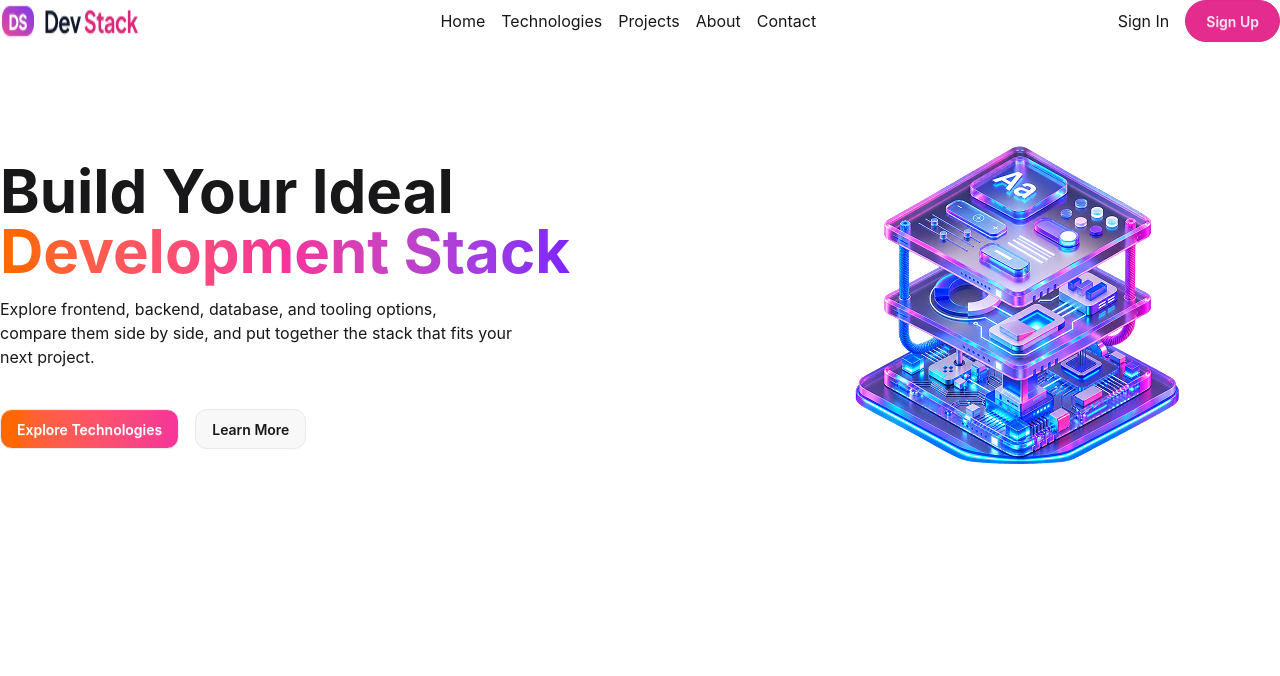
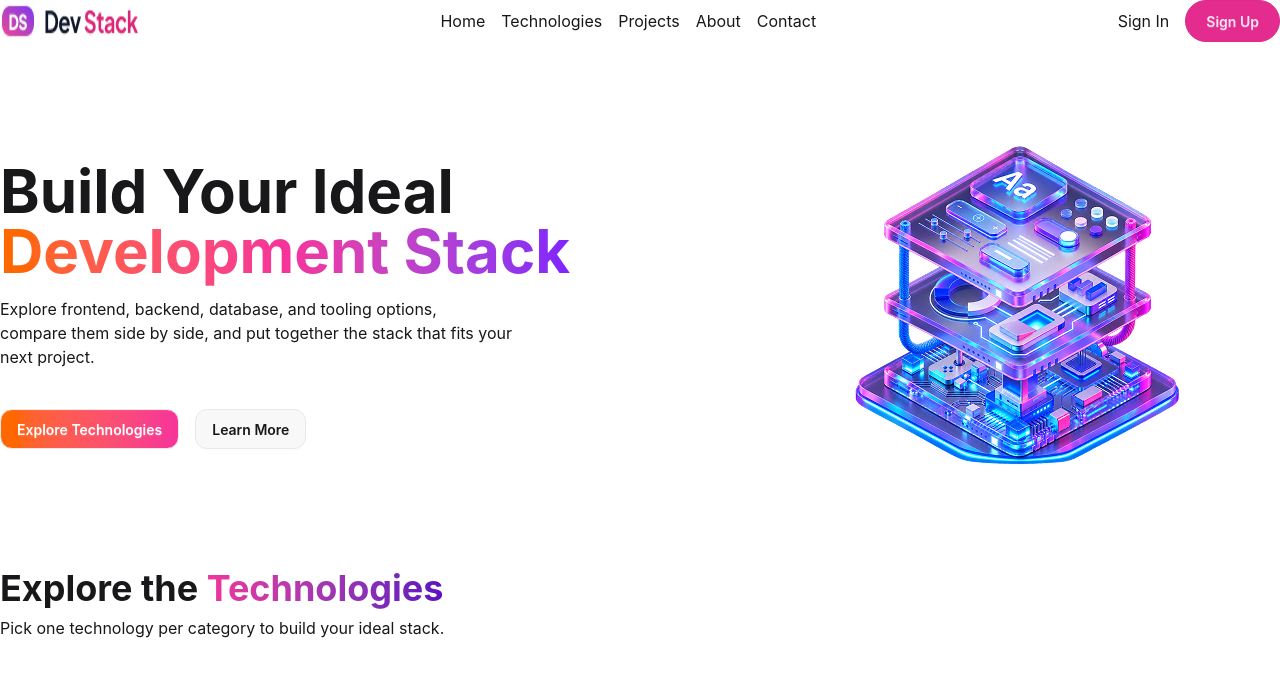
Before and after one commit to coder-rakib-62/my-devstack-project, a React (Vite) app: page / in a window 1280 px wide. Shown: the top 676 px of the page. Built offline with nearby package versions, Linux system fonts and the light colour scheme.

Commit message:
Technology content part push

```diff
--- a/src/components/Technologies.jsx
+++ b/src/components/Technologies.jsx
@@ -30,96 +30,92 @@ const Alltechnology = ({ technologies }) => {
 
     toast.success("Your stack cleared successfully!");
   };
-//   return (
-//     <div className="grid grid-cols-12 container mx-auto gap-6 items-start relative">
-//       <div className="col-span-9">
-//         <h3 className="text-4xl font-bold">
-//           Explore the
-//           <span className="bg-linear-to-r from-pink-500 to-violet-800 bg-clip-text text-transparent">
-//             {" "}
-//             Technologies
-//           </span>
-//         </h3>
+  return (
+    <div className="grid grid-cols-12 container mx-auto gap-6 items-start relative">
+      <div className="col-span-9">
+        <h3 className="text-4xl font-bold">
+          Explore the
+          <span className="bg-linear-to-r from-pink-500 to-violet-800 bg-clip-text text-transparent">
+            {" "}
+            Technologies
+          </span>
+        </h3>
 
-//         <p className="pt-2 pb-10">
-//           Pick one technology per category to build your ideal stack.
-//         </p>
+        <p className="pt-2 pb-10">
+          Pick one technology per category to build your ideal stack.
+        </p>
 
-//         <div className="grid grid-cols-3 gap-4">
-//           {technologies.map((technology) => (
-//             <TechnologyCard
-//               key={technology.id}
-//               technology={technology}
-//               onAddToStack={handleAddToStack}
-//               isAdded={selectedTechnologies.some(
-//                 (item) => item.id === technology.id,
-//               )}
-//             />
-//           ))}
-//         </div>
-//       </div>
-//       {/* <div className="col-span-3 mt-27.5">
-//         <div className="bg-white border border-slate-100 rounded-3xl p-7 shadow-sm sticky top-5">
-//           <div className="flex items-center justify-between mb-2">
-//             <h2 className="text-2xl font-bold text-slate-900">Your Stack</h2>
-//           </div>
+        {/* <div className="grid grid-cols-3 gap-4">
+          {technologies.map((technology) => (
+            <TechnologyCard
+              key={technology.id}
+              technology={technology}
+              onAddToStack={handleAddToStack}
+              isAdded={selectedTechnologies.some(
+                (item) => item.id === technology.id,
+              )}
+            />
+          ))}
+        </div> */}
+      </div>
 
-//           <p className="text-slate-400 text-base mb-6">
-//             {selectedTechnologies.length === 0
-//               ? "No technologies selected yet."
-//               : `${selectedTechnologies.length} technologies selected`}
-//           </p>
-//           {selectedTechnologies.length > 0 && (
-//             <button
-//               onClick={handleClearStack}
-//               className="w-full mb-4 bg-rose-50 hover:bg-rose-100 text-rose-500 font-semibold py-2.5 rounded-xl transition-colors duration-300"
-//             >
-//               Clear All
-//             </button>
-//           )}
-//           {selectedTechnologies.length === 0 ? (
-//             <div className="border-2 border-dashed border-slate-200 rounded-2xl py-9 flex items-center justify-center">
-//               <p className="text-slate-400 text-base">Your stack is empty.</p>
-//             </div>
-//           ) : (
-//             <div className="space-y-3">
-//               {selectedTechnologies.map((technology) => (
-//                 <div
-//                   key={technology.id}
-//                   className="flex items-center justify-between gap-3 border border-slate-100 rounded-2xl p-3 hover:border-pink-200 transition-colors"
-//                 >
-//                   <div className="flex items-center gap-3 min-w-0">
-//                     <img
-//                       src={technology.technologyIcon}
-//                       alt={technology.technologyName}
-//                       className="w-10 h-10 object-contain"
-//                     />
-
-//                     <div className="min-w-0">
-//                       <h3 className="font-semibold text-slate-800 truncate">
-//                         {technology.technologyName}
-//                       </h3>
-
-//                       <p className="text-xs text-slate-400">
-//                         {technology.category}
-//                       </p>
-//                     </div>
-//                   </div>
-//                   <button
-//                     onClick={() => handleRemoveFromStack(technology.id)}
-//                     className="shrink-0 text-rose-500 hover:bg-rose-50 rounded-lg px-3 py-2 font-bold transition-colors"
-//                     title="Remove technology"
-//                   >
-//                     ✕
-//                   </button>
-//                 </div>
-//               ))}
-//             </div>
-//           )}
-//         </div>
-//       </div> */}
-//     </div>
-//   );
-};
-
+ {/* <div className="col-span-3 mt-27.5">
+         <div className="bg-white border border-slate-100 rounded-3xl p-7 shadow-sm sticky top-5">
+           <div className="flex items-center justify-between mb-2">
+             <h2 className="text-2xl font-bold text-slate-900">Your Stack</h2>
+           </div>
+          <p className="text-slate-400 text-base mb-6">
+             {selectedTechnologies.length === 0
+               ? "No technologies selected yet."
+               : `${selectedTechnologies.length} technologies selected`}
+           </p>
+           {selectedTechnologies.length > 0 && (
+             <button
+              onClick={handleClearStack}
+               className="w-full mb-4 bg-rose-50 hover:bg-rose-100 text-rose-500 font-semibold py-2.5 rounded-xl transition-colors duration-300"
+            >
+               Clear All
+             </button>
+           )}
+           {selectedTechnologies.length === 0 ? (
+             <div className="border-2 border-dashed border-slate-200 rounded-2xl py-9 flex items-center justify-center">
+               <p className="text-slate-400 text-base">Your stack is empty.</p>
+             </div>
+           ) : (
+            <div className="space-y-3">
+               {selectedTechnologies.map((technology) => (
+                 <div
+                   key={technology.id}
+                  className="flex items-center justify-between gap-3 border border-slate-100 rounded-2xl p-3 hover:border-pink-200 transition-colors"
+                >
+                   <div className="flex items-center gap-3 min-w-0">
+                     <img
+                       src={technology.technologyIcon}
+                       alt={technology.technologyName}
+                   className="w-10 h-10 object-contain"                     />
+                     <div className="min-w-0">
+                      <h3 className="font-semibold text-slate-800 truncate">
+                        {technology.technologyName}
+                      </h3>
+                      <p className="text-xs text-slate-400">
+                       {technology.category}
+                     </p>
+               </div>
+                  </div>
+                   <button
+                     onClick={() => handleRemoveFromStack(technology.id)}
+                     className="shrink-0 text-rose-500 hover:bg-rose-50 rounded-lg px-3 py-2 font-bold transition-colors"
+                     title="Remove technology"
+                   >
+                     ✕
+                   </button>
+                 </div>
+               ))}
+             </div>
+           )}
+         </div>
+      </div>  */}
+     </div>
+   );
+  };
 export default Alltechnology;
```
